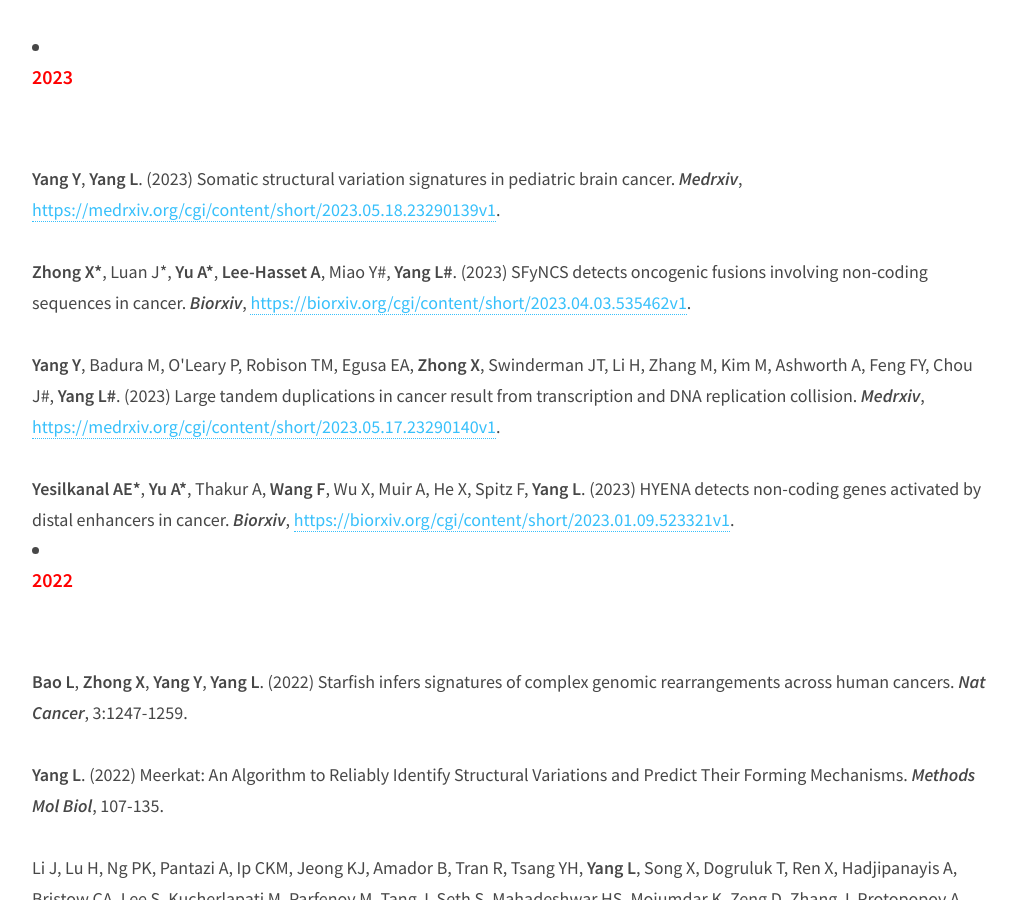
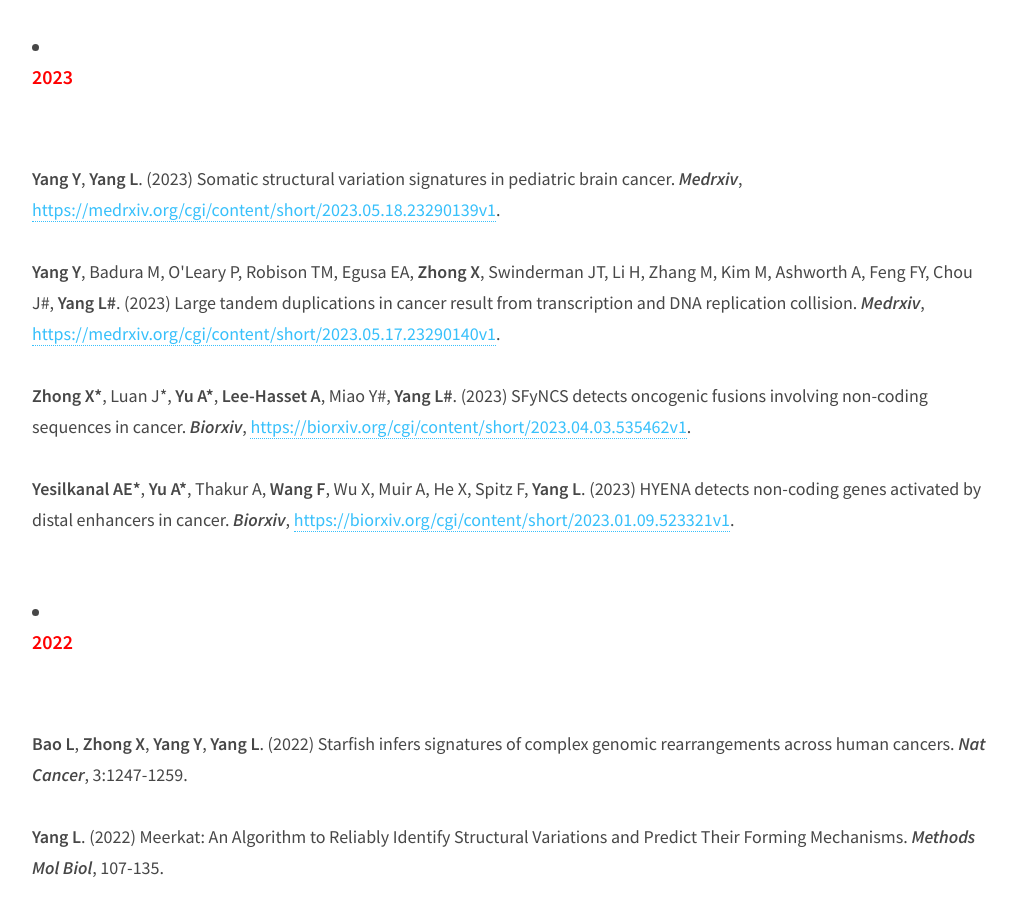
Before and after one commit to guru-yang/test, a Jekyll site: the page built from publications.html, in a window 1280 px wide and 900 px high, scrolled down 343 px. Shown: the whole window, without its empty margins (128-1145 px from the left). Built offline with Jekyll 4.4.1, drawn with Linux system fonts in a browser that asks for light colours.

Commit message:
Update publications.html

```diff
--- a/publications.html
+++ b/publications.html
@@ -21,12 +21,14 @@ layout: default
 					  <font size="4">
 					  	<br><b>Yang Y</b>, <b>Yang L</b>. (2023) Somatic structural variation signatures in pediatric brain cancer. <i><b>Medrxiv</i></b>, <a href="https://medrxiv.org/cgi/content/short/2023.05.18.23290139v1">https://medrxiv.org/cgi/content/short/2023.05.18.23290139v1</a>.</br>
 					  	<nobr></nobr>
+					  	<br><b>Yang Y</b>, Badura M, O'Leary P, Robison TM, Egusa EA, <b>Zhong X</b>, Swinderman JT, Li H, Zhang M, Kim M, Ashworth A, Feng FY, Chou J#, <b>Yang L#</b>. (2023) Large tandem duplications in cancer result from transcription and DNA replication collision. <i><b>Medrxiv</i></b>, <a href="https://medrxiv.org/cgi/content/short/2023.05.17.23290140v1">https://medrxiv.org/cgi/content/short/2023.05.17.23290140v1</a>.</br>
+					  	<nobr></nobr>
 					  	<br><b>Zhong X*</b>, Luan J*, <b>Yu A*</b>, <b>Lee-Hasset A</b>, Miao Y#, <b>Yang L#</b>. (2023) SFyNCS detects oncogenic fusions involving non-coding sequences in cancer. <i><b>Biorxiv</i></b>, <a href="https://biorxiv.org/cgi/content/short/2023.04.03.535462v1">https://biorxiv.org/cgi/content/short/2023.04.03.535462v1</a>.</br>
-					  	<nobr></nobr>
-					  	<br><b>Yang Y</b>, Badura M, O'Leary P, Robison TM, Egusa EA, <b>Zhong X</b>, Swinderman JT, Li H, Zhang M, Kim M, Ashworth A, Feng FY, Chou J#, <b>Yang L#</b>. (2023) Large tandem duplications in cancer result from transcription and DNA replication collision. <i><b>Medrxiv</i></b>, <a href="https://medrxiv.org/cgi/content/short/2023.05.17.23290140v1">https://medrxiv.org/cgi/content/short/2023.05.17.23290140v1</a>.</br>
 					  	<nobr></nobr>
 					  	<br><b>Yesilkanal AE*</b>, <b>Yu A*</b>, Thakur A, <b>Wang F</b>, Wu X, Muir A, He X, Spitz F, <b>Yang L</b>. (2023) HYENA detects non-coding genes activated by distal enhancers in cancer. <i><b>Biorxiv</i></b>, <a href="https://biorxiv.org/cgi/content/short/2023.01.09.523321v1">https://biorxiv.org/cgi/content/short/2023.01.09.523321v1</a>.</br>
 					  	<nobr></nobr>
+					  	<br></br>
+							<nobr></nobr>
 						</font>
 
 						<li><p><font color="red"><b>2022</b></font></p></li>
```
